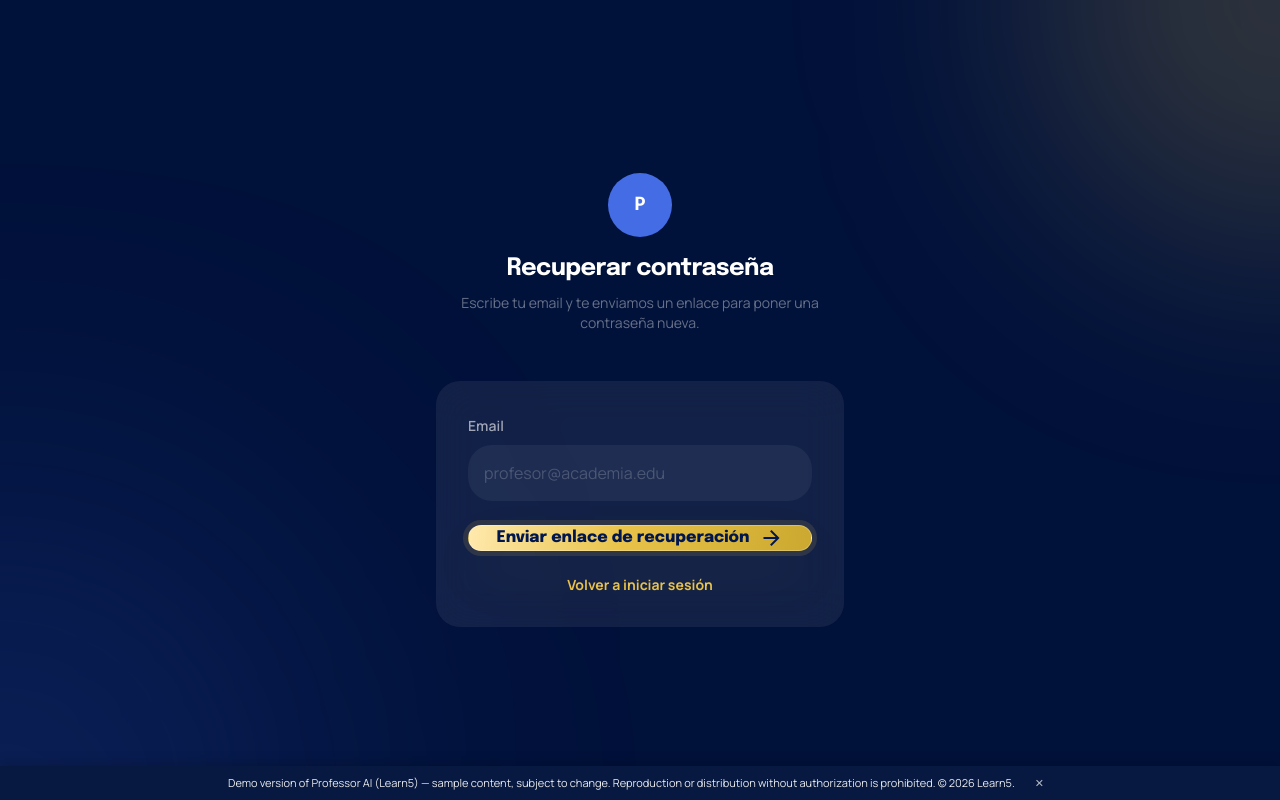
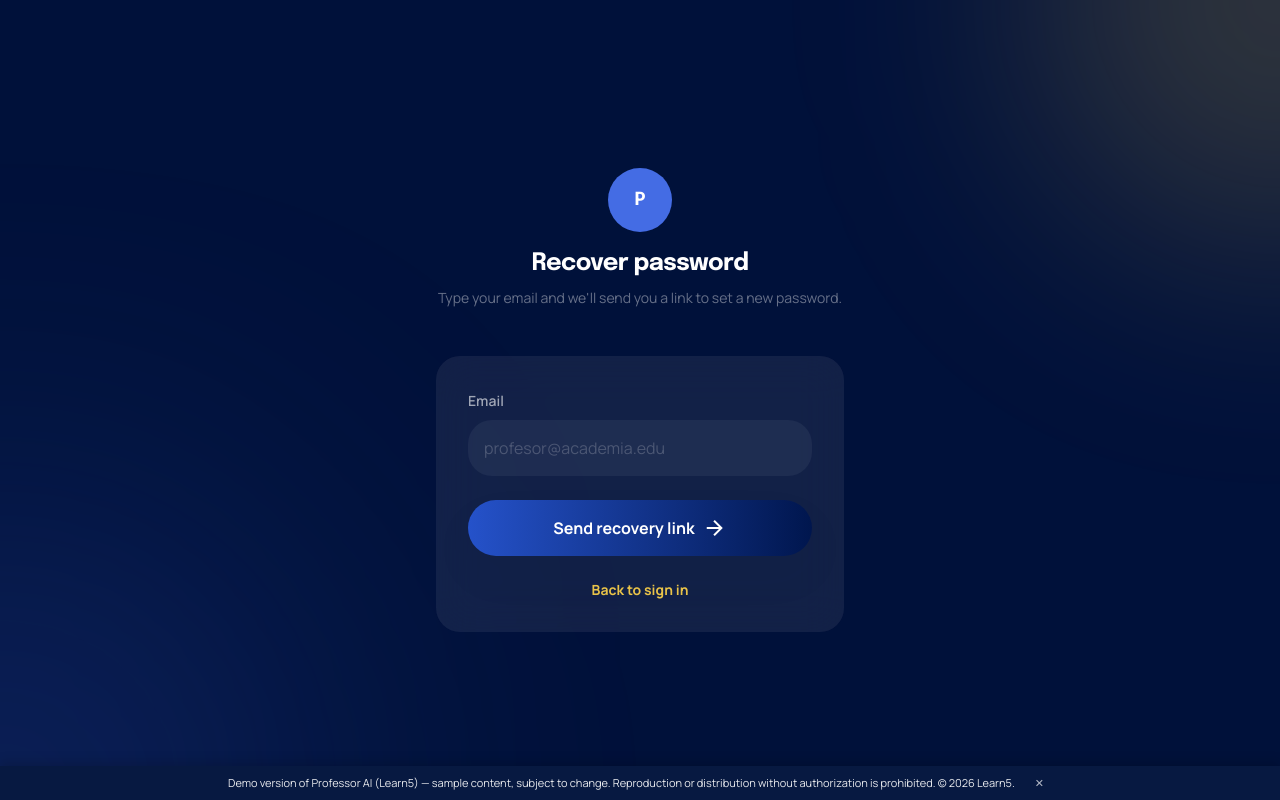
Before and after one commit to learn5soporte/professor-ai-web, a Next.js app: page /professor-ai-web/recuperar in a window 1280 px wide. Built offline with nearby package versions, Linux system fonts and the light colour scheme; no server answers.

Commit message:
Add files via upload

```diff
--- a/src/app/recuperar/page.tsx
+++ b/src/app/recuperar/page.tsx
@@ -6,6 +6,7 @@ import { useSession, mensajeError } from "@/lib/store/session";
 import { solicitarRecuperacion } from "@/lib/supabase/datos";
 import { DarkScreen } from "@/components/DarkScreen";
 import { Icon } from "@/components/Icon";
+import { useIdioma } from "@/lib/i18n";
 
 /**
  * Pantalla "Olvidé mi contraseña" -- Fase 1.1. Pide el email y dispara el
@@ -13,13 +14,10 @@ import { Icon } from "@/components/Icon";
  * en datos.ts). En modo Fase 0 (sin Supabase configurado) no tiene sentido
  * -- se muestra un aviso y un link de vuelta a /login, ya que cualquier
  * email/contraseña ya deja entrar en ese modo.
- *
- * v2 (2026-07-30): CTA principal pasa de .btn-accent a .btn-gold-glow,
- * mismo tratamiento dorado aprobado en Claude Design ya aplicado en
- * Splash, Login y Registro.
  */
 export default function RecuperarPage() {
   const { usarSupabase } = useSession();
+  const { t } = useIdioma();
   const [email, setEmail] = useState("");
   const [enviando, setEnviando] = useState(false);
   const [enviado, setEnviado] = useState(false);
@@ -47,38 +45,32 @@ export default function RecuperarPage() {
             <span className="font-headline text-lg font-bold text-white">P</span>
           </div>
           <h2 className="font-headline text-2xl font-bold text-white">
-            Recuperar contraseña
+            {t.recuperar.recuperarTitulo}
           </h2>
           <p className="mt-2 text-center text-sm text-white/40">
-            {usarSupabase
-              ? "Escribe tu email y te enviamos un enlace para poner una contraseña nueva."
-              : "Prototipo Fase 0 -- sin cuentas reales todavía, no hay contraseña que recuperar."}
+            {usarSupabase ? t.recuperar.subReal : t.recuperar.subDemo}
           </p>
         </div>
 
         {!usarSupabase ? (
           <div className="glass-card space-y-4 rounded-xl p-8 text-center">
-            <p className="text-sm text-white/60">
-              En este modo de demostración cualquier email / contraseña te deja entrar -- no hace falta recuperar nada.
-            </p>
+            <p className="text-sm text-white/60">{t.recuperar.demoAviso}</p>
             <Link href="/login" className="font-bold text-tertiary-fixed-dim">
-              Volver a iniciar sesión
+              {t.recuperar.volverLogin}
             </Link>
           </div>
         ) : enviado ? (
           <div className="glass-card space-y-4 rounded-xl p-8 text-center">
-            <p className="text-sm text-white/70">
-              Si existe una cuenta con ese email, te llegará un correo con el enlace para poner una contraseña nueva. Revisa también spam.
-            </p>
+            <p className="text-sm text-white/70">{t.recuperar.enviadoTexto}</p>
             <Link href="/login" className="font-bold text-tertiary-fixed-dim">
-              Volver a iniciar sesión
+              {t.recuperar.volverLogin}
             </Link>
           </div>
         ) : (
           <form onSubmit={handleSubmit} className="glass-card space-y-6 rounded-xl p-8">
             <div className="space-y-2">
               <label className="font-label text-sm font-semibold text-white/60">
-                Email
+                {t.login.email}
               </label>
               <input
                 type="email"
@@ -97,13 +89,14 @@ export default function RecuperarPage() {
             <button
               type="submit"
               disabled={enviando}
-              className="btn-gold-glow w-full disabled:opacity-60"
+              className="btn-accent flex w-full items-center justify-center gap-2 disabled:opacity-60"
             >
-              {enviando ? "Enviando..." : "Enviar enlace de recuperación"} <Icon name="arrow_forward" className="text-[18px]" />
+              {enviando ? t.recuperar.enviando : t.recuperar.enviarEnlace}{" "}
+              <Icon name="arrow_forward" className="text-[18px]" />
             </button>
             <p className="text-center text-sm text-white/40">
               <Link href="/login" className="font-bold text-tertiary-fixed-dim">
-                Volver a iniciar sesión
+                {t.recuperar.volverLogin}
               </Link>
             </p>
           </form>
```
